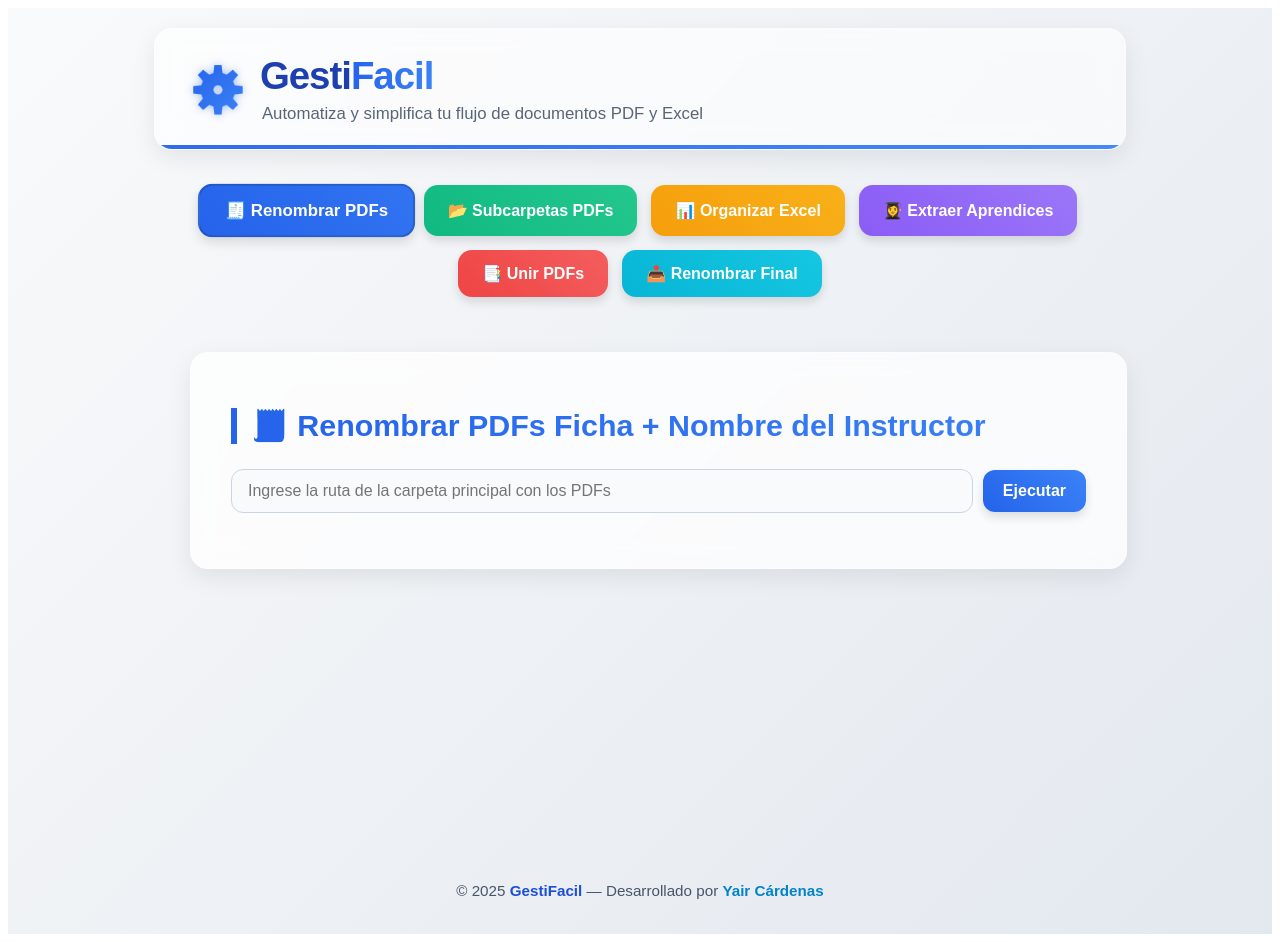
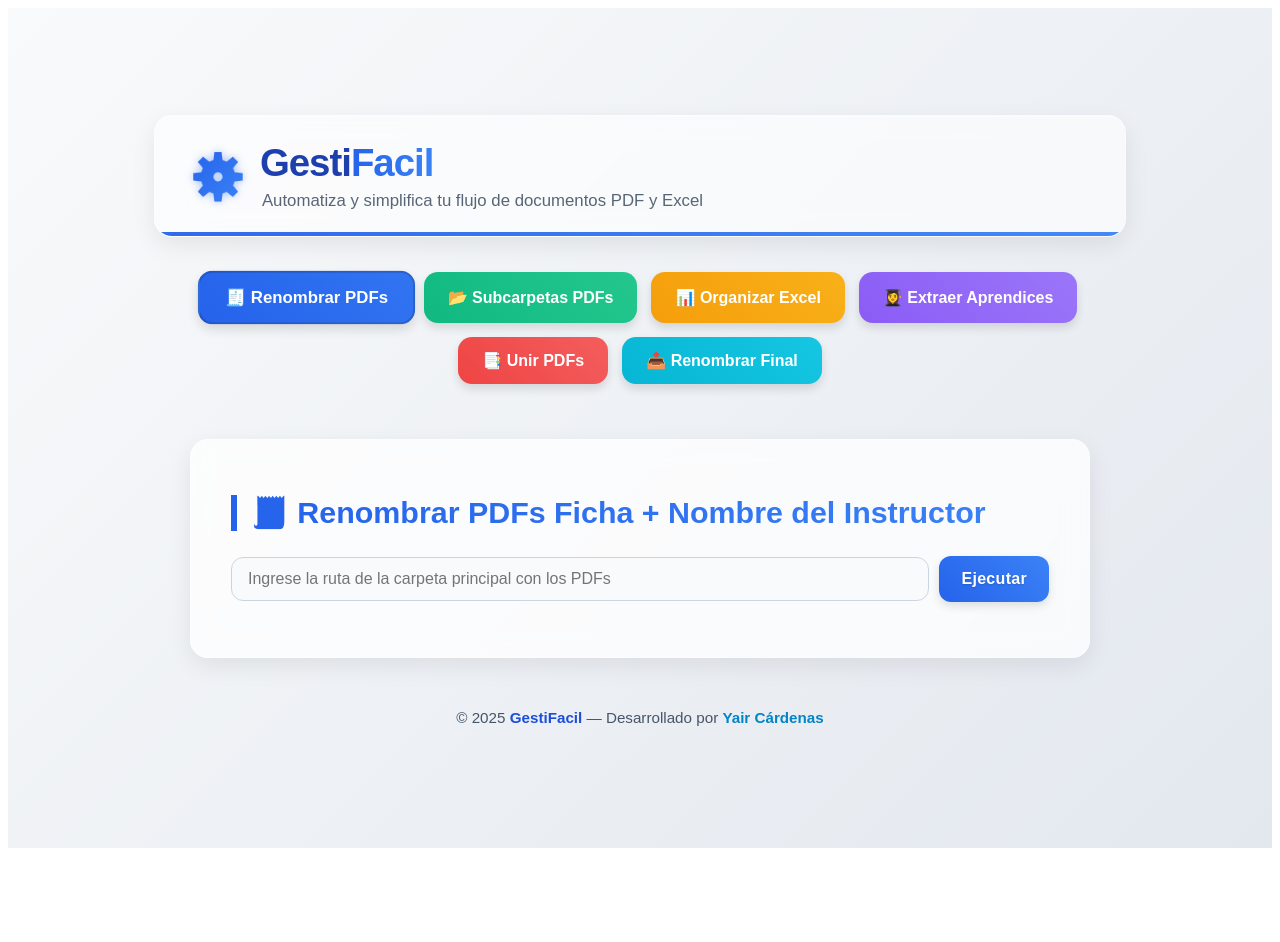
Before and after one commit to Yair4430/GestoFacil, a React (Vite) app in the folder FRONTEND/: page / in a window 1280 px wide. After the commit the page ends 856 px from the top, so only its background shows below. Built offline with nearby package versions, Linux system fonts and the light colour scheme.

Commit message:
Listo el diseño, solo falta el modal

```diff
--- a/FRONTEND/src/GestoFacil/central.css
+++ b/FRONTEND/src/GestoFacil/central.css
@@ -2,16 +2,18 @@
 .central-wrapper {
   display: flex;
   flex-direction: column;
-  align-items: center;
+  justify-content: center; /* 🔹 centra verticalmente */
+  align-items: center;     /* 🔹 centra horizontalmente */
   background: linear-gradient(135deg, #f9fafb, #e3e8ef);
-  min-height: 100vh;
+  min-height: 100vh;       /* 🔹 ocupa toda la altura de la ventana */
   font-family: "Poppins", sans-serif;
   padding: 20px;
 }
 
+
 /* === ENCABEZADO PREMIUM === */
 .header-premium {
-  width: 95%;
+  width: 100%;
   max-width: 900px;
   margin-bottom: 25px;
   padding: 25px 35px;
@@ -105,7 +107,7 @@
   justify-content: center;
   gap: 14px;
   margin: 10px 0 25px 0;
-  width: 95%;
+  width: 100%;
   max-width: 900px;
 }
 
@@ -144,15 +146,24 @@
 
 /* === ÁREA DE CONTENIDO (sin cuadro visible) === */
 .content-area {
+  width: 100%;
+  display: flex;
+  justify-content: center;
+  margin-top: 10px;
+}
+
+/* Contenedor interno para igualar con el header */
+.main-container {
   width: 95%;
   max-width: 900px;
-  border-radius: 18px;
-  padding: 30px;
-  min-height: 450px;
-  transition: all 0.3s ease;
-  background: transparent;
-  box-shadow: none;
-  border: none;
+}
+
+.content-container {
+  width: 95%;
+  max-width: 900px;
+  display: flex;
+  flex-direction: column;
+  align-items: center;
 }
 
 /* === PIE DE PÁGINA === */
--- a/FRONTEND/src/GestoFacil/central.jsx
+++ b/FRONTEND/src/GestoFacil/central.jsx
@@ -87,7 +87,11 @@ function Central() {
         </button>
       </div>
 
-      <main className="content-area">{renderComponent()}</main>
+      <main className="content-area">
+        <div className="main-container">
+            {renderComponent()}
+        </div>
+      </main>
 
       <footer className="footer">
         <p>© 2025 <b>GestiFacil</b> — Desarrollado por <span>Yair Cárdenas</span></p>
--- a/FRONTEND/src/GestoFacil/extraerInfAprendiz/extraerInfAprendiz.jsx
+++ b/FRONTEND/src/GestoFacil/extraerInfAprendiz/extraerInfAprendiz.jsx
@@ -74,7 +74,7 @@ export default function ExtraerInfAprendiz() {
       <div className="doc-container">
         <div className="doc-card" data-component="extraer-aprendiz">
           <h2 className="doc-card-title">
-            👩‍🎓 Extraer Información de Aprendices del juicio a Excel
+            👩‍🎓 Extraer Aprendices del juicio a Excel
           </h2>
 
           <form onSubmit={handleSubmit}>
--- a/FRONTEND/src/GestoFacil/renombrarPDF/renombrarPDF.css
+++ b/FRONTEND/src/GestoFacil/renombrarPDF/renombrarPDF.css
@@ -9,8 +9,9 @@
 
 /* === TARJETA === */
 [data-component="entrada-extractornombre"].doc-card {
-  width: 95%;
-  max-width: 900px;
+  width: 100%;
+  box-sizing: border-box;
+  max-width: none;
   background: rgba(255, 255, 255, 0.75);
   backdrop-filter: blur(12px);
   border-radius: 18px;
@@ -68,26 +69,34 @@
 
 /* === BOTÓN === */
 [data-component="entrada-extractornombre"] .doc-btn {
-  padding: 12px 20px;
+  padding: 12px 22px;
   border: none;
   border-radius: 12px;
-  font-weight: 600;
+  font-weight: 700;
   font-size: 1rem;
-  color: white;
+  color: #ffffff;
   cursor: pointer;
   transition: all 0.3s ease;
-  box-shadow: 0 5px 10px rgba(0, 0, 0, 0.12);
+  white-space: nowrap;
+  height: 46px;
+  display: flex;
+  align-items: center;
+  justify-content: center;
+  font-family: inherit;
+  letter-spacing: 0.3px;
+  text-shadow: 0 1px 2px rgba(0, 0, 0, 0.15);
+  box-shadow: 0 4px 10px rgba(0, 0, 0, 0.12);
+}
+
+[data-component="entrada-extractornombre"] .doc-btn:hover {
+  transform: translateY(-2px);
+  box-shadow: 0 6px 16px rgba(0, 0, 0, 0.18);
 }
 
 [data-component="entrada-extractornombre"] .doc-btn-entrada-extractornombre {
   background: linear-gradient(45deg, #2563eb, #3b82f6);
 }
 
-[data-component="entrada-extractornombre"] .doc-btn-entrada-extractornombre:hover {
-  transform: translateY(-2px);
-  box-shadow: 0 8px 15px rgba(37, 99, 235, 0.25);
-  background-position: right center;
-}
 
 /* === LOADER === */
 [data-component="entrada-extractornombre"] .doc-loading {
--- a/FRONTEND/src/GestoFacil/renombrarPDF/renombrarPDF.jsx
+++ b/FRONTEND/src/GestoFacil/renombrarPDF/renombrarPDF.jsx
@@ -75,7 +75,7 @@ export default function RenombrarPDF () {
 
         {resultado && (
           <div className="doc-resultado">
-            <h3 className="doc-success-message">✅ Resultado del proceso</h3>
+            <h3 className="doc-success-message">✅ Proceso completado</h3>
 
             {resultado.error ? (
               <div className="doc-error-message">{resultado.error}</div>
--- a/FRONTEND/src/GestoFacil/renombrarPDFFinal/renombrarPDFFinal.css
+++ b/FRONTEND/src/GestoFacil/renombrarPDFFinal/renombrarPDFFinal.css
@@ -69,32 +69,32 @@
 
 /* === BOTÓN (pequeño, al lado del input) === */
 [data-component="salida"] .doc-btn {
-  padding: 10px 22px;
+  padding: 12px 22px;
   border: none;
   border-radius: 12px;
-  font-weight: 700; /* más grueso, como en la imagen */
+  font-weight: 700;
   font-size: 1rem;
-  color: #ffffff; /* blanco puro */
+  color: #ffffff;
   cursor: pointer;
   transition: all 0.3s ease;
   white-space: nowrap;
-  height: 45px;
+  height: 46px;
   display: flex;
   align-items: center;
   justify-content: center;
   font-family: inherit;
   letter-spacing: 0.3px;
-  text-shadow: 0 1px 2px rgba(0, 0, 0, 0.15); /* leve sombra para realce */
-  box-shadow: 0 4px 10px rgba(0, 0, 0, 0.1);
+  text-shadow: 0 1px 2px rgba(0, 0, 0, 0.15);
+  box-shadow: 0 4px 10px rgba(0, 0, 0, 0.12);
+}
+
+[data-component="salida"] .doc-btn:hover {
+  transform: translateY(-2px);
+  box-shadow: 0 6px 16px rgba(0, 0, 0, 0.18);
 }
 
 [data-component="salida"] .doc-btn-salida {
-  background-image: linear-gradient(45deg, #06b6d4, #22d3ee);
-}
-
-[data-component="salida"] .doc-btn-salida:hover {
-  transform: translateY(-2px);
-  box-shadow: 0 8px 15px rgba(6, 182, 212, 0.25);
+  background: linear-gradient(45deg, #06b6d4, #22d3ee);
 }
 
 /* === LOADER === */
--- a/FRONTEND/src/GestoFacil/renombrarPDFFinal/renombrarPDFFinal.jsx
+++ b/FRONTEND/src/GestoFacil/renombrarPDFFinal/renombrarPDFFinal.jsx
@@ -74,7 +74,7 @@ const RenombrarPDFFinal = () => {
           <div className="doc-resultado">
             {resultado.success ? (
               <>
-                <h3 className="doc-success-message">✅ {resultado.mensaje}</h3>
+                <h3 className="doc-success-message">✅ Proceso completado</h3>
 
                 <div className="doc-stats-container">
                   <div className="doc-stat-item">
--- a/FRONTEND/src/GestoFacil/subcarpetasPDF/subcarpetasPDF.css
+++ b/FRONTEND/src/GestoFacil/subcarpetasPDF/subcarpetasPDF.css
@@ -6,8 +6,9 @@
 
 /* === TARJETA === */
 [data-component="entrada"].doc-card {
-  width: 95%;
+  width: 100%;
   max-width: 900px;
+  margin: 0 auto;
   background: rgba(255, 255, 255, 0.78);
   backdrop-filter: blur(12px);
   border-radius: 18px;
@@ -15,6 +16,15 @@
   box-shadow: 0 8px 25px rgba(0, 0, 0, 0.08);
   border: 1px solid rgba(255, 255, 255, 0.4);
   transition: all 0.3s ease;
+  box-sizing: border-box;
+}
+
+/* === CONTENEDOR PRINCIPAL === */
+.doc-container {
+  width: 100%;
+  display: flex;
+  justify-content: center;
+  margin-top: 20px;
 }
 
 [data-component="entrada"].doc-card:hover {
@@ -69,7 +79,7 @@
 
 /* === BOTÓN (pequeño, al lado del input, con gradiente verde) === */
 [data-component="entrada"] .doc-btn {
-  padding: 10px 22px;
+  padding: 12px 22px;
   border: none;
   border-radius: 12px;
   font-weight: 700;
@@ -78,23 +88,23 @@
   cursor: pointer;
   transition: all 0.3s ease;
   white-space: nowrap;
-  height: 45px;
+  height: 46px;
   display: flex;
   align-items: center;
   justify-content: center;
   font-family: inherit;
   letter-spacing: 0.3px;
   text-shadow: 0 1px 2px rgba(0, 0, 0, 0.15);
-  box-shadow: 0 4px 10px rgba(0, 0, 0, 0.1);
+  box-shadow: 0 4px 10px rgba(0, 0, 0, 0.12);
+}
+
+[data-component="entrada"] .doc-btn:hover {
+  transform: translateY(-2px);
+  box-shadow: 0 6px 16px rgba(0, 0, 0, 0.18);
 }
 
 [data-component="entrada"] .doc-btn-entrada {
-  background-image: linear-gradient(45deg, #10b981, #34d399);
-}
-
-[data-component="entrada"] .doc-btn-entrada:hover {
-  transform: translateY(-2px);
-  box-shadow: 0 8px 15px rgba(16, 185, 129, 0.25);
+  background: linear-gradient(45deg, #10b981, #34d399);
 }
 
 /* === LOADER === */
--- a/FRONTEND/src/GestoFacil/unirPDF/unirPDF.css
+++ b/FRONTEND/src/GestoFacil/unirPDF/unirPDF.css
@@ -69,7 +69,7 @@
 
 /* === BOTÓN (pequeño, con gradiente rojo) === */
 [data-component="intermedio-pdf"] .doc-btn {
-  padding: 10px 22px;
+  padding: 12px 22px;
   border: none;
   border-radius: 12px;
   font-weight: 700;
@@ -78,24 +78,25 @@
   cursor: pointer;
   transition: all 0.3s ease;
   white-space: nowrap;
-  height: 45px;
+  height: 46px;
   display: flex;
   align-items: center;
   justify-content: center;
   font-family: inherit;
   letter-spacing: 0.3px;
   text-shadow: 0 1px 2px rgba(0, 0, 0, 0.15);
-  box-shadow: 0 4px 10px rgba(0, 0, 0, 0.1);
+  box-shadow: 0 4px 10px rgba(0, 0, 0, 0.12);
+}
+
+[data-component="intermedio-pdf"] .doc-btn:hover {
+  transform: translateY(-2px);
+  box-shadow: 0 6px 16px rgba(0, 0, 0, 0.18);
 }
 
 [data-component="intermedio-pdf"] .doc-btn-intermedio-pdf {
-  background-image: linear-gradient(45deg, #ef4444, #f87171);
+  background: linear-gradient(45deg, #ef4444, #f87171);
 }
 
-[data-component="intermedio-pdf"] .doc-btn-intermedio-pdf:hover {
-  transform: translateY(-2px);
-  box-shadow: 0 8px 15px rgba(239, 68, 68, 0.25);
-}
 
 /* === LOADER === */
 [data-component="intermedio-pdf"] .doc-loading {
```
Also changed, not shown: FRONTEND/src/GestoFacil/extraerInfAprendiz/extraerInfAprendiz.css (+31 -21 lines), FRONTEND/src/GestoFacil/organizadorEXCEL/organizadorEXCEL.css (+27 -17 lines).
